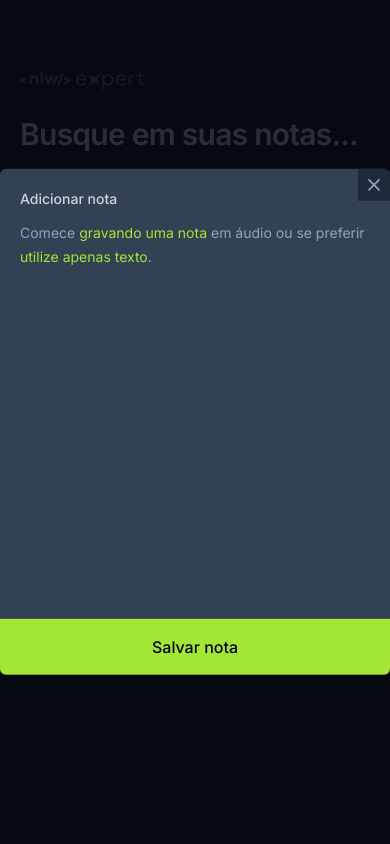
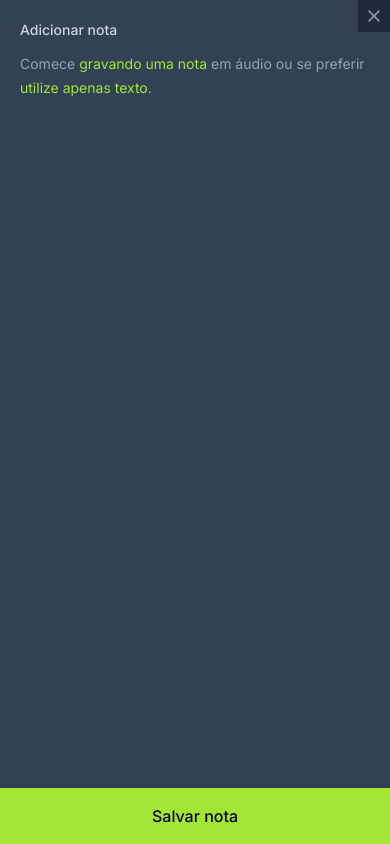
Before and after one commit to augustopolonio/nlw-expert-notes, a React (Vite) app: page / in a window 390 px wide. Both pictures are taken after a click on the button 195 px from the left and 326 px from the top of the page. Built offline with nearby package versions, Linux system fonts and the light colour scheme.

Commit message:
Responsivity: Note modal

```diff
--- a/src/components/new-node-card.tsx
+++ b/src/components/new-node-card.tsx
@@ -87,7 +87,7 @@ export function NewNodeCard({ onNoteCreated }: NewNodeCardProps) {
 
       <Dialog.Portal>
         <Dialog.Overlay className="fixed inset-0 bg-black/60">
-          <Dialog.Content className="fixed left-1/2 top-1/2 flex h-[60vh] w-full max-w-[640px] -translate-x-1/2 -translate-y-1/2 flex-col overflow-hidden rounded-md bg-slate-700 outline-none">
+          <Dialog.Content className="fixed inset-0 flex w-full max-w-[640px] flex-col overflow-hidden bg-slate-700 outline-none md:inset-auto md:left-1/2 md:top-1/2 md:h-[60vh] md:-translate-x-1/2 md:-translate-y-1/2 md:rounded-md">
             <Dialog.Close className="absolute right-0 top-0 bg-slate-800 p-1.5 text-slate-400">
               <X className="size-5 hover:text-slate-100" />
             </Dialog.Close>
--- a/src/components/node-card.tsx
+++ b/src/components/node-card.tsx
@@ -27,7 +27,7 @@ export function NoteCard({ note }: NoteCardProps) {
 
       <Dialog.Portal>
         <Dialog.Overlay className="fixed inset-0 bg-black/60">
-          <Dialog.Content className="fixed left-1/2 top-1/2 flex h-[60vh] w-full max-w-[640px] -translate-x-1/2 -translate-y-1/2 flex-col overflow-hidden rounded-md bg-slate-700 outline-none">
+          <Dialog.Content className="fixed inset-0 flex w-full max-w-[640px] flex-col overflow-hidden bg-slate-700 outline-none md:inset-auto md:left-1/2 md:top-1/2 md:h-[60vh] md:-translate-x-1/2 md:-translate-y-1/2 md:rounded-md">
             <Dialog.Close className="absolute right-0 top-0 bg-slate-800 p-1.5 text-slate-400">
               <X className="size-5 hover:text-slate-100" />
             </Dialog.Close>
```
